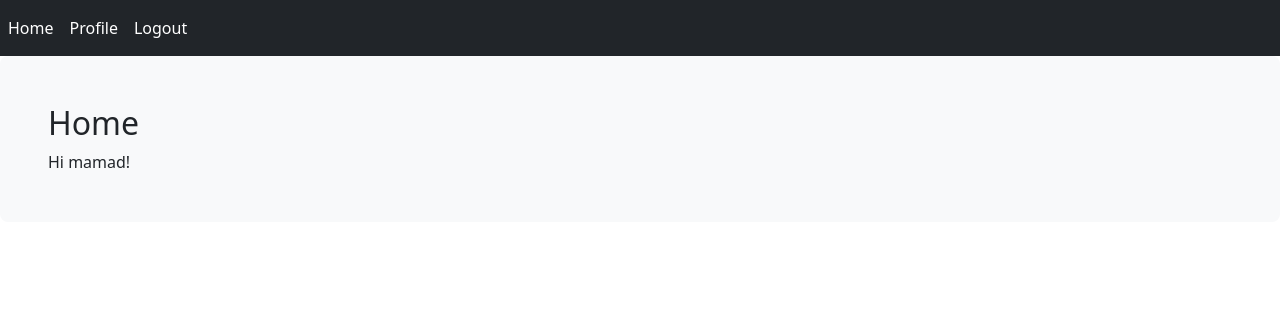
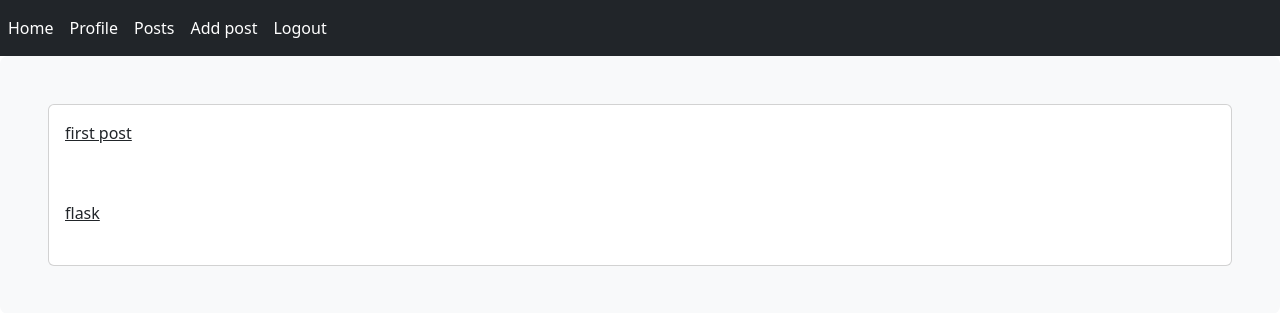
Before and after one commit to navidr98/Social-network-Flask, a Flask app: page / in a window 1280 px wide. Shown: the top 313 px of the page. Run offline with Flask 3, Linux system fonts and the light colour scheme; a user stored in the database is signed in; data comes from the database, SQL or seed files in the repository; both versions use the stored data as it was after the commit.

Commit message:
add posts page

```diff
--- a/A/blog/routes.py
+++ b/A/blog/routes.py
@@ -1,6 +1,6 @@
 from flask import render_template, redirect, url_for, flash, request
 from blog import app, db, bcrypt
-from blog.forms import RegistrationForm, LoginForm, EditProfileFrom
+from blog.forms import RegistrationForm, LoginForm, EditProfileFrom, Postform
 from blog.models import User, Post
 from flask_login import login_user, current_user, logout_user, login_required
 
@@ -8,7 +8,17 @@ from flask_login import login_user, current_user, logout_user, login_required
 @app.route('/')
 @app.route('/home')
 def home():
-    return render_template('home.html')
+    posts = Post.query.all()
+    return render_template('home.html', posts=posts)
+
+
+@app.route('/detail/<int:post_id>')
+def detail(post_id):
+    post =Post.query.get_or_404(post_id)
+    return render_template('detail.html', post=post)
+
+
+
 
 
 @app.route('/register', methods=['GET', 'POST'])
@@ -81,3 +91,16 @@ def profile():
         form.username.data = current_user.username
         form.email.data = current_user.email
     return render_template('profile.html', form=form)
+
+
+@app.route('/post/new', methods=['GET','POST'])
+@login_required
+def new_post():
+    form = Postform()
+    if form.validate_on_submit():
+        post = Post(title=form.title.data, content=form.content.data, author=current_user)
+        db.session.add(post)
+        db.session.commit()
+        flash('Your post created successfully', 'success')
+        return redirect(url_for('profile'))
+    return render_template('create_post.html', form=form)
--- a/A/blog/templates/home.html
+++ b/A/blog/templates/home.html
@@ -3,8 +3,11 @@
 {% block title %}Home{% endblock %}
 
 {% block content %}
-    <h2>Home</h2>
-    {% if current_user.is_authenticated %}
-        Hi {{ current_user.username }}!
-    {% endif %}
+
+    <div class="card">
+        {% for post in posts %}
+            <a href="{{ url_for('detail', post_id=post.id) }}" class="card-body">{{ post.title }}</a><br>
+        {% endfor %}
+    </div>
+
 {% endblock %}
--- a/A/blog/templates/includes/navbar.html
+++ b/A/blog/templates/includes/navbar.html
@@ -3,6 +3,8 @@
         <a class="nav-link active" aria-current="page" href="{{ url_for('home') }}">Home</a>
         {% if current_user.is_authenticated %}
             <a class="nav-link active" aria-current="page" href="{{ url_for('profile') }}">Profile</a>
+            <a class="nav-link active" aria-current="page" href="">Posts</a>
+            <a class="nav-link active" aria-current="page" href="{{ url_for('new_post') }}">Add post</a>
             <a class="nav-link active" aria-current="page" href="{{ url_for('logout') }}">Logout</a>
         {% else %}
             <a class="nav-link active" aria-current="page" href="{{ url_for('login') }}">Login</a>
--- a/A/blog/templates/login.html
+++ b/A/blog/templates/login.html
@@ -10,7 +10,7 @@
         {{ form.csrf_token }}
         {{ form.email.label(class='form-control-label') }}: {{ form.email(class='form-control') }}
         {{ form.password.label(class='form-control-label') }}: {{ form.password(class='form-control') }}
-        {{ form.remember_me.label }} {{ form.remember_me }}
+        {{ form.remember_me.label }} {{ form.remember_me }}<br>
         {{ form.submit }}
 
     </form>
--- a/A/blog/templates/profile.html
+++ b/A/blog/templates/profile.html
@@ -7,7 +7,10 @@
     <h3>{{ current_user.username|upper }}</h3>
     <p>{{ current_user.email }}</p>
 
+    <a href="{{ url_for('new_post') }}" class="btn btn-info">Create new post</a><br><br>
+
     {% include 'includes/form_errors.html' %}
+
     <form action="" method="post">
 
         {{ form.csrf_token }}
```
Also changed, not shown: A/blog/forms.py (+6 -1 lines), A/blog/templates/create_post.html (added, +16 -0 lines), A/blog/templates/detail.html (added, +11 -0 lines), A/blog.db.
